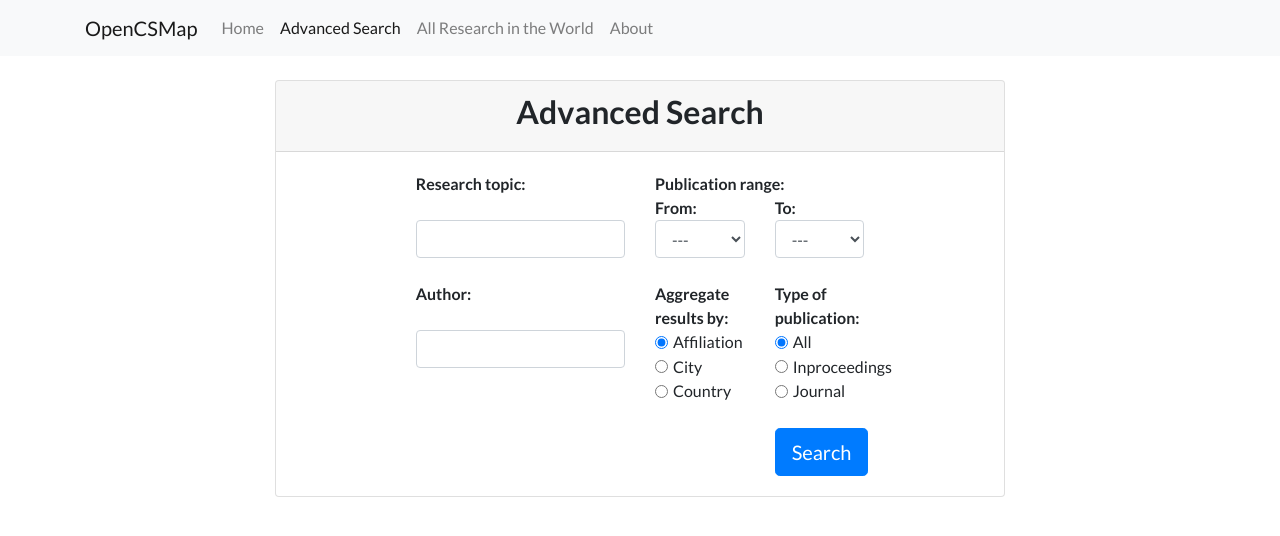
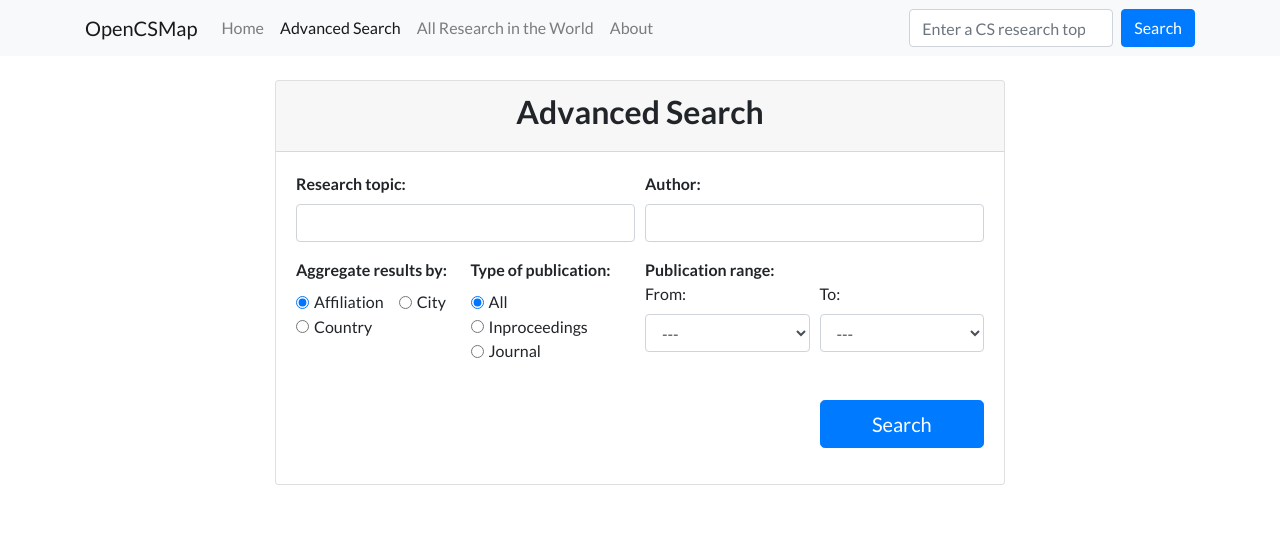
Before and after one commit to fmanen/OpenCSMap, a Django app: page /advanced_search in a window 1280 px wide. Shown: the top 536 px of the page. Run offline with Django 3.2, Linux system fonts and the light colour scheme; some libraries are stand-ins or nearby versions.

Commit message:
Search added to navbar. Some sizing changes. About page added.

```diff
--- a/search/templates/advanced_search.html
+++ b/search/templates/advanced_search.html
@@ -23,61 +23,21 @@
               <div class="card-body">
                 <form action="/search/advanced_search_results" method="post">
                     {% csrf_token %}
-                    <div class="row">
-                        <div class="col-md-2"></div>
-                        <div class="col-md-4">
-                            <b>Research topic:</b>
-                        </div>
-                        <div class="col-md-4">
-                            <b>Publication range:</b>
-                        </div>
-                    </div>
-                    <div class="row">
-                        <div class="col-md-2"></div>
-                        <div class="col-md-4">
-                            <br>
+                    <div class="form-row">
+                        <div class="form-group col-md-6">
+                            <label for="topic"><b>Research topic:</b></label>
                             <input required type="text" class="form-control"
                                                 name="topic" id="topic">
                         </div>
-                        <div class="col-md-2">
-                            <b>From:</b> <select class="form-control" id="from-date" name="from-date">
-                                <option value=0>---</option>
-                                {% for i in years %}
-                                <option value={{i}}>{{ i }}</option>
-                                {% endfor %}
-                            </select>
-                            <span id="error-from-date"></span>
-                        </div>
-                        <div class="col-md-2">
-                            <b>To:</b> <select class="form-control" id="to-date" name="to-date">
-                                <option value=0>---</option>
-                                {% for i in years %}
-                                <option value={{i}}>{{ i }}</option>
-                                {% endfor %}
-                            </select>
-                            <span id="error-to-date"></span>
-                        </div>
-                    </div>
-                    <br>
-                    <div class="row">
-                        <div class="col-md-2"></div>
-                        <div class="col-md-4">
-                            <b>Author:</b>
-                        </div>
-                        <div class="col-md-2">
-                            <b>Aggregate results by:</b>
-                        </div>
-                        <div class="col-md-2">
-                            <b>Type of publication:</b>
-                        </div>
-                    </div>
-                    <div class="row">
-                        <div class="col-md-2"></div>
-                        <div class="col-md-4">
+                        <div class="form-group col-md-6">
+                            <label for="authors"><b>Author:</b></label>
                             <input type="text" class="form-control"
                             name="authors" id="authors" >
                         </div>
-                        <div class="col-md-2">
+                    </div>
+                    <div class="form-row">
+                        <div class="form-group col-md-3">
+                            <label for="results-by"><b>Aggregate results by:</b></label>
                             <div class="form-check form-check-inline">
                                 <input class="form-check-input" type="radio" name="results-by" id="affiliation" value="affiliation"
                                 checked="checked">
@@ -92,7 +52,8 @@
                                 <label class="form-check-label" for="inlineRadio0">Country</label>
                             </div>
                         </div>
-                        <div class="col-md-2">
+                        <div class="form-group col-md-3">
+                            <label for="type-of-pub"><b>Type of publication:</b></label>
                             <div class="form-check form-check-inline">
                                 <input class="form-check-input" type="radio" name="type-of-pub" id="all" value="all"
                                 checked="checked">
@@ -106,9 +67,32 @@
                                 <input class="form-check-input" type="radio" name="type-of-pub" id="article" value="article">
                                 <label class="form-check-label" for="inlineRadio1">Journal</label>
                             </div>
+                            </div>
+                        <div class="form-group col-md-3">
+                            <b>Publication range:</b>
                             <br>
+                            <label for="from-date">From:</label>
+                            <select class="form-control" id="from-date" name="from-date">
+                                <option value=0>---</option>
+                                {% for i in years %}
+                                <option value={{i}}>{{ i }}</option>
+                                {% endfor %}
+                            </select>
+                            <span id="error-from-date"></span>
+                        </div>
+                        <div class="form-group col-md-3">
                             <br>
-                            <button id="submit-button" onclick="" type="submit" class="btn btn-lg btn-primary">Search</button>
+                            <label for="to-date">To:</label>
+                            <select class="form-control" id="to-date" name="to-date">
+                                <option value=0>---</option>
+                                {% for i in years %}
+                                <option value={{i}}>{{ i }}</option>
+                                {% endfor %}
+                            </select>
+                            <span id="error-to-date"></span>
+                            <br><br>
+                            <button id="submit-button" onclick="" type="submit" class="btn btn-block btn-lg btn-primary">Search</button>
+
                         </div>
                     </div>
                 </form>
--- a/search/templates/index.html
+++ b/search/templates/index.html
@@ -10,14 +10,14 @@
     <div class="container">
       <div class="row">
         <div class="col-xl-9 mx-auto">
-          <h1 class="mb-5">OpenCSMap helps checking how Computer Science research is doing all over the world.</h1>
+          <h1 class="mb-5">OpenCSMap reveals how Computer Science research is advancing all over the world.</h1>
         </div>
         <div class="col-md-10 col-lg-8 col-xl-7 mx-auto">
           <form method="post" action="/search/results">
             {% csrf_token %}
             <div class="form-row">
               <div class="col-12 col-md-9 mb-2 mb-md-0">
-                <input name="topic" id="topic" class="form-control form-control-lg" placeholder="Enter a CS research topic...">
+                <input name="topic" id="topic" class="form-control form-control-lg" placeholder="Enter a CS research topic, conference or journal...">
               </div>
               <div class="col-12 col-md-3">
                 <button onclick="" type="submit" class="btn btn-block btn-lg btn-primary">Search</button>
--- a/search/urls.py
+++ b/search/urls.py
@@ -5,6 +5,7 @@ app_name = 'search'
 
 urlpatterns = [
     path('', views.search_index, name='search'),
+    path('about', views.about, name='about'),
     path('results', views.simple_aggregations_search_view, name='results'),
     path('advanced_search', views.advanced_search, name='advanced_search'),
     path('all_research', views.all_research, name='all_research'),
--- a/search/views.py
+++ b/search/views.py
@@ -16,6 +16,9 @@ def advanced_search(request):
 
 def search_index(request):
     return render(request, 'index.html')
+
+def about(request):
+    return render(request, 'about.html')
 
 def all_research(request):
     l = 0
@@ -84,8 +87,12 @@ def simple_aggregations_search_view(request):
         n += aff.doc_count
     l += len(aggs)
 
-    after = t.aggregations.my_buckets.after_key
-    while True:
+    try:
+        after = t.aggregations.my_buckets.after_key
+    except:
+        after = ""
+
+    while after:
         body['aggs']['my_buckets']['composite']['after'] = after
         s = Search(using=client, index="papers_def").update_from_dict(body)
         t = s.execute()
--- a/templates/base.html
+++ b/templates/base.html
@@ -52,9 +52,14 @@
         {% block about_item %}
         <li class="nav-item">
         {% endblock %}
-          <a class="nav-link" href="{% url 'search:search' %}">About</a>
+          <a class="nav-link" href="{% url 'search:about' %}">About</a>
         </li>
       </ul>
+      <form class="form-inline my-2 my-lg-0" method="post" action="/search/results">
+        {% csrf_token %}
+        <input class="form-control mr-sm-2" name="topic" id="topic" type="search" placeholder="Enter a CS research topic..." aria-label="Search">
+        <button class="btn btn-primary my-2 my-sm-0" type="submit">Search</button>
+      </form>
     </div>
   </div>
   </nav>
```
Also changed, not shown: search/templates/about.html (added, +48 -0 lines), search/templates/advanced_search_results.html (+8 -4 lines), search/templates/papers_results.html (+5 -4 lines), search/templates/results.html (+3 -8 lines).
